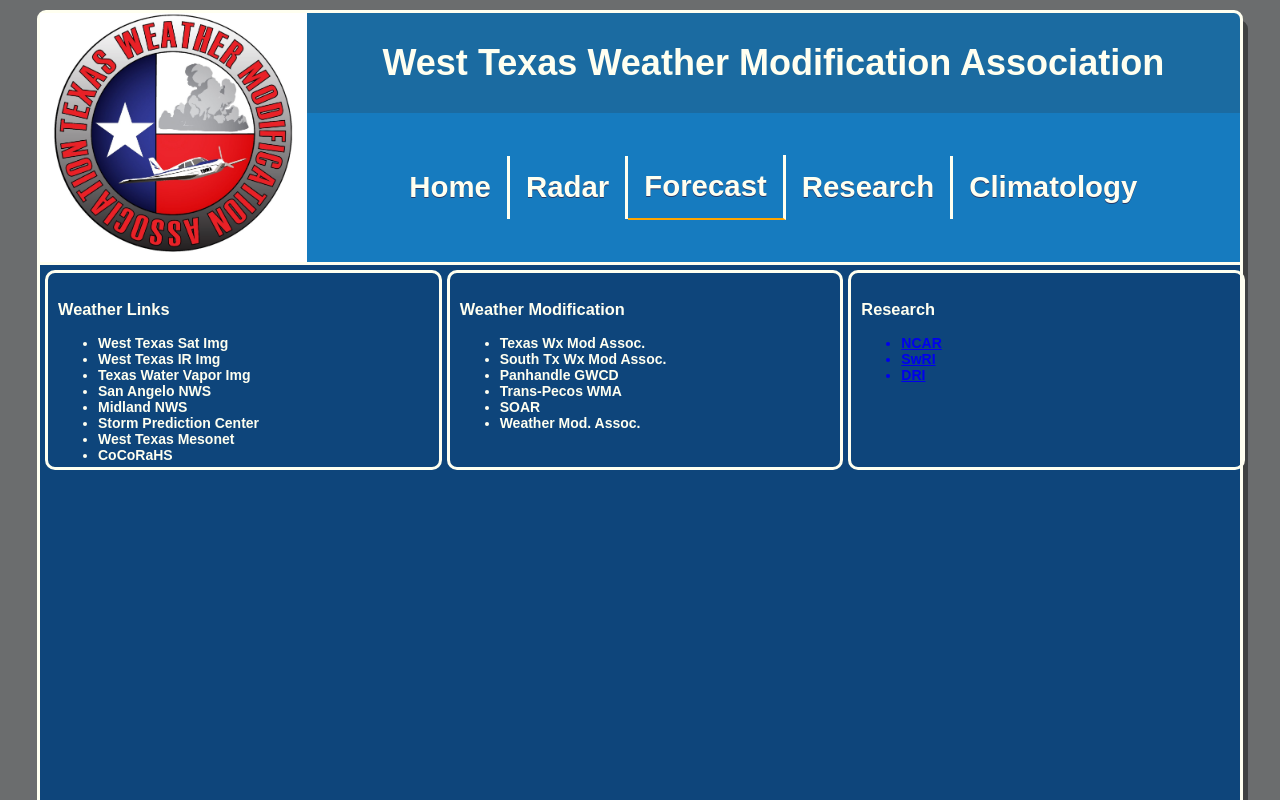
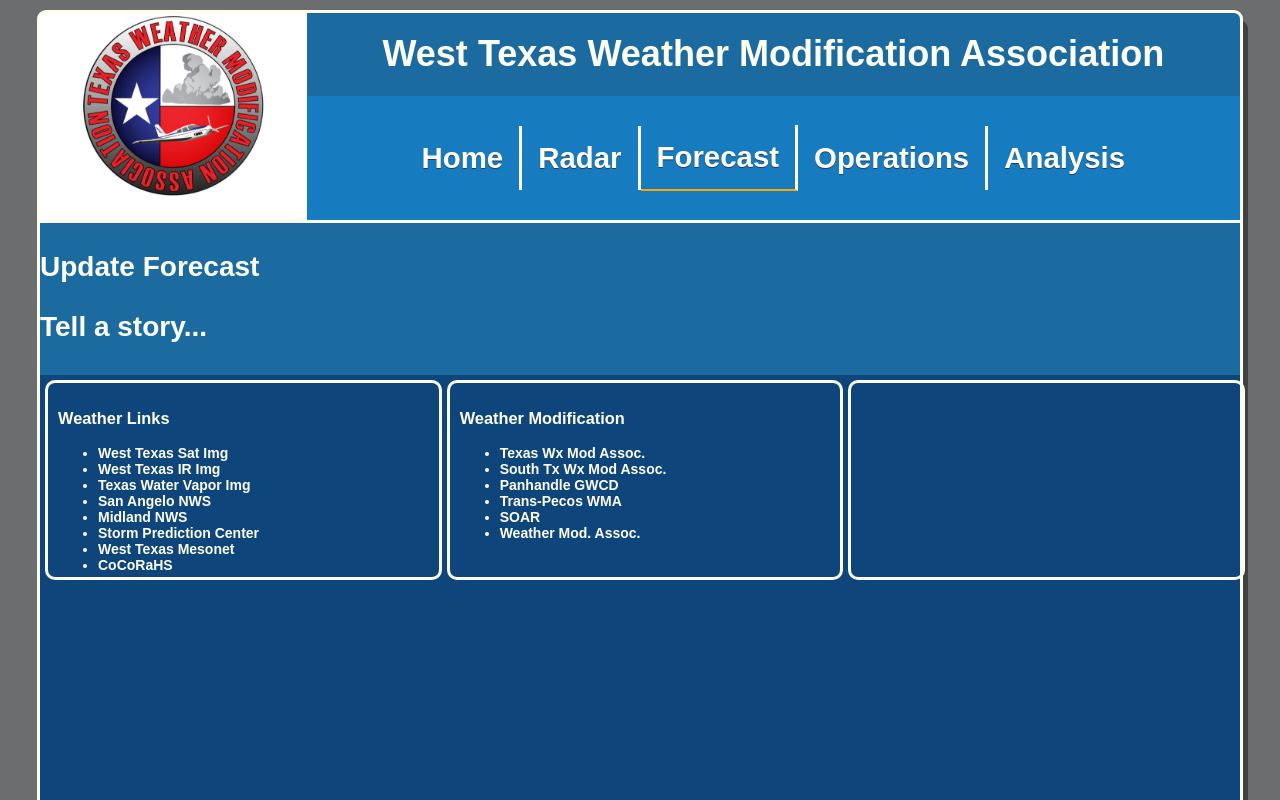
Before and after one commit to jasmith4183/wtwma, a React (Create React App) app: page /forecast in a window 1280 px wide. Shown: the top 800 px of the page. Built offline with nearby package versions, Linux system fonts and the light colour scheme.

Commit message:
DraftJS Added to Forecast

```diff
--- a/src/App.js
+++ b/src/App.js
@@ -4,6 +4,7 @@
 import NavHeader from './NavHeader';
 import HomeBody from './HomeBody';
 import Radar from './Radar';
+import Forecast from './Forecast';
 import {BrowserRouter as Router, Route} from 'react-router-dom';
 
 function App() {
@@ -16,6 +17,7 @@
       <NavHeader />
       <Route path="/" exact component={HomeBody}/>
       <Route path="/radar" component={Radar}/>
+      <Route path="/forecast" component={Forecast}/>
       <NavFooter />
       </Router>
     </div>
--- /dev/null
+++ b/src/Forecast.js
@@ -0,0 +1,13 @@
+import React from 'react'
+import MyEditor from './MyEditor'
+
+export default function Forecast() {
+
+    return (
+    <div>
+        <p>Update Forecast</p>
+        <MyEditor />
+
+    </div>
+    )
+}
--- /dev/null
+++ b/src/MyEditor.js
@@ -0,0 +1,52 @@
+import React, { Component } from 'react'
+import {Editor, EditorState, RichUtils, convertToRaw, convertFromRaw} from 'draft-js'
+
+class MyEditor extends Component {
+    constructor(props) {
+        super(props);
+        this.state = { };
+        const content = window.localStorage.getItem('content');
+        if (content) {
+            this.state.editorState = EditorState.createWithContent(convertFromRaw(JSON.parse(content)));
+        }
+        else {
+            this.state.editorState = EditorState.createEmpty();
+        }
+    }
+    handleKeyCommand = (command) => {
+        const newState = RichUtils.handleKeyCommand(this.state.editorState, command);
+        if (newState) {
+            this.onChange(newState);
+            return 'handled';
+        }
+            return 'not-handled';
+    }
+    saveContent = (content) => {
+        window.localStorage.setItem('content', JSON.stringify(convertToRaw(content)));
+    }
+    onChange = (editorState) => {
+        const contentState = editorState.getCurrentContent();
+        console.log('content state', convertToRaw(contentState));
+        this.saveContent(contentState);
+        this.setState({
+            editorState,
+        });
+
+    }
+    render() {
+      return (
+          <div>
+              <Editor
+              readOnly={false}
+              enableHorizontalRule
+              showUndoControl
+              editorState={this.state.editorState}
+              onChange={this.onChange}
+              handleKeyCommand={this.handleKeyCommand}
+              placeholder="Tell a story..." />
+          </div>
+      );
+    }
+  }
+
+  export default MyEditor;
--- a/src/NavFooter.js
+++ b/src/NavFooter.js
@@ -30,12 +30,7 @@
                     </ul>
                 </div>
                 <div className="Nav-Footer-Section-3">
-                    <h3>Research</h3>
-                    <ul>
-                    <a href="http://ncar.ucar.edu/"><li>NCAR</li></a>
-                    <a href="http://www.swri.org/"><li>SwRI</li></a>
-                    <a href="http://www.dri.edu/"><li>DRI</li></a>
-                </ul>
+
                 </div>
             </div>
         </div>
--- a/src/NavHeader.js
+++ b/src/NavHeader.js
@@ -4,7 +4,7 @@
 export default function NavHeader() {
     return (
         <div className="Header-Container">
-            <div className="Header-Logo"><img src="./Untitled.png" alt=""></img></div>
+            <div className="Header-Logo"><img src="./logo.png" alt=""></img></div>
             <div className="Header-Text">West Texas Weather Modification Association</div>
             <div className="Nav-Head">
                 <nav>
@@ -12,8 +12,8 @@
                     <NavLink className="Nav-Head-Item" exact activeClassName="chosen" to="/"><li>Home</li></NavLink>
                     <NavLink className="Nav-Head-Item" activeClassName="chosen" to="/radar"><li>Radar</li></NavLink>
                     <NavLink className="Nav-Head-Item" activeClassName="chosen" to="/forecast"><li>Forecast</li></NavLink>
-                    <NavLink className="Nav-Head-Item" activeClassName="chosen" to="/research"><li>Research</li></NavLink>
-                    <NavLink className="Nav-Head-Item" activeClassName="chosen" to="/climatology"><li>Climatology</li></NavLink>
+                    <NavLink className="Nav-Head-Item" activeClassName="chosen" to="/operations"><li>Operations</li></NavLink>
+                    <NavLink className="Nav-Head-Item" activeClassName="chosen" to="/analysis"><li>Analysis</li></NavLink>
                 </ul>
                 </nav>
             </div>
```
Also changed, not shown: package.json (+9 -2 lines), public/logo.png (added), 1 other file (tests, documents, lock files or other folders).
